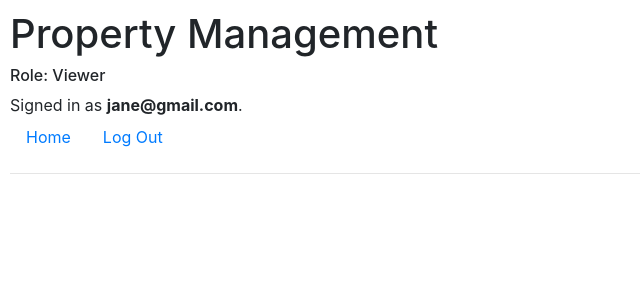
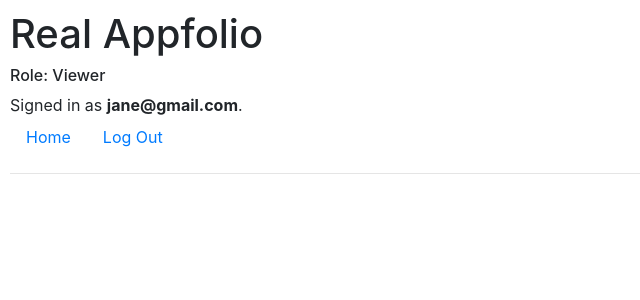
Before and after one commit to cheetiantey/property-management-web-app, a Django app: page / in a window 1280 px wide. Shown: the top 300 px of the page, without its empty margins (0-640 px from the left). Run offline with Django 3.2, Linux system fonts and the light colour scheme; a user stored in the database is signed in; data comes from the database, SQL or seed files in the repository; some libraries are stand-ins or nearby versions.

Commit message:
Update layout.html

```diff
--- a/management/templates/management/layout.html
+++ b/management/templates/management/layout.html
@@ -9,7 +9,7 @@
         <link href="{% static 'management/styles.css' %}" rel="stylesheet">
     </head>
     <body>
-        <h1>Property Management</h1>
+        <h1>Real Appfolio</h1>
         <div>
             {% if user.is_authenticated %}
                 <h6>Role: {{  user.role.capitalize  }}</h6>
```
